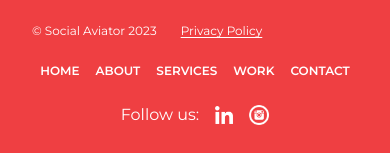
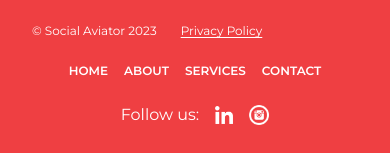
Before and after one commit to jusdy/socialAviator, a Next.js app: page /contact in a window 390 px wide. Shown: the part 1639-1792 px from the top of the page. Built offline with nearby package versions, Linux system fonts and the light colour scheme.

Commit message:
second feedback

```diff
--- a/src/components/Layout/footer.tsx
+++ b/src/components/Layout/footer.tsx
@@ -38,12 +38,12 @@ const Footer = () => {
         >
           services
         </Link>
-        <Link
+        {/* <Link
           className="text-white hover:text-black transition-all"
           href={"/work"}
         >
           work
-        </Link>
+        </Link> */}
         <Link
           className="text-white hover:text-black transition-all"
           href={"/contact"}
--- a/src/components/Layout/header.tsx
+++ b/src/components/Layout/header.tsx
@@ -22,7 +22,7 @@ const Header = () => {
                 <Link onClick={() => setMenu(false)} className="" href={"/home"}>home</Link>
                 <Link onClick={() => setMenu(false)} className="" href={"/about"}>about</Link>
                 <Link onClick={() => setMenu(false)} className="" href={"/services"}>services</Link>
-                <Link onClick={() => setMenu(false)} className=""href={"/work"}>work</Link>
+                <Link onClick={() => setMenu(false)} className=""href={"/work/"}>work</Link>
                 <Link onClick={() => setMenu(false)} className="" href={"/contact"}>contact</Link>
             </div>
 
@@ -30,12 +30,12 @@ const Header = () => {
                 <Link className={`${pathname === '/home' ? 'text-secondary' : 'text-black'} hover:text-secondary transition-all`} href={"/home"}>home</Link>
                 <Link className={`${pathname === '/about' ? 'text-secondary' : 'text-black'} hover:text-secondary transition-all`} href={"/about"}>about</Link>
                 <Link className={`${pathname === '/services' ? 'text-secondary' : 'text-black'} hover:text-secondary transition-all`} href={"/services"}>services</Link>
-                <Link className={`${pathname === '/work' ? 'text-secondary' : 'text-black'} hover:text-secondary transition-all`} href={"/work"}>work</Link>
+                {/* <Link className={`${pathname === '/work' ? 'text-secondary' : 'text-black'} hover:text-secondary transition-all`} href={"/work"}>work</Link> */}
                 <Link className={`${pathname === '/contact' ? 'text-secondary' : 'text-black'} hover:text-secondary transition-all`} href={"/contact"}>contact</Link>
 
-                <button className="bg-secondary w-[200px] h-[44px] text-white uppercase tracking-widest">
+                <Link href={'/contact'} className="flex items-center justify-center bg-secondary w-[200px] h-[44px] text-white uppercase tracking-widest">
                     Talk To Expert
-                </button>
+                </Link>
             </div>
         </header>
     )
--- a/src/pages/home/index.tsx
+++ b/src/pages/home/index.tsx
@@ -249,7 +249,7 @@ const HomePage = () => {
         <p className="text-primary md:text-[28px] h-[20px] text-xl font-semibold text-center mt-6">
           {expandedVideoText ? expandedVideoText : ""}
         </p>
-        <p className="text-black md:text-[18px] h-[20px] text-xl font-medium text-center mt-6">
+        <p className="text-black md:text-[24px] h-[20px] text-xl font-medium text-center mt-2">
           {expandedVideoDesc ? expandedVideoDesc : ""}
         </p>
       </div>
```
